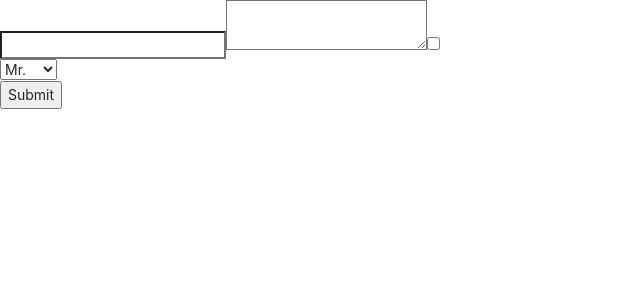
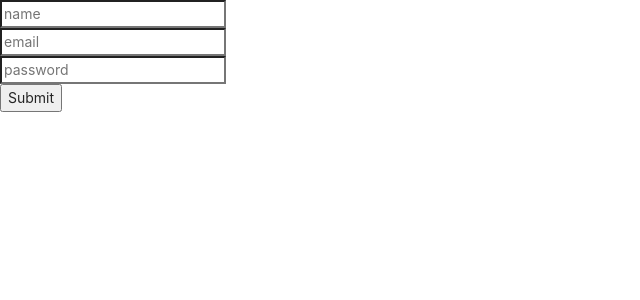
Before and after one commit to hmchana/Validation-form, a React (Create React App) app: page / in a window 1280 px wide. Shown: the top 300 px of the page, without its empty margins (0-640 px from the left). Built offline with nearby package versions, Linux system fonts and the light colour scheme.

Commit message:
validation form

```diff
--- a/src/App.js
+++ b/src/App.js
@@ -1,10 +1,10 @@
 import React from 'react';
-import Form from './components/Form';
+import ValidationForm from './components/ValidationForm';
 
 const App = () => {
   return (
     <div>
-      <Form />
+      <ValidationForm />
     </div>
   );
 };
--- a/src/components/Form.js
+++ /dev/null
@@ -1,54 +0,0 @@
-import React, { useState } from 'react';
-
-const Form = () => {
-  const [form, setForm] = useState({
-    name: '',
-    favoritePet: '',
-    rememberMe: false,
-    title: ''
-  });
-
-  const handleChange = (e) => {
-    const { name, value, checked } = e.target;
-    setForm({
-      ...form,
-      [name]: rememberMe ? checked : value
-    });
-  };
-
-  const handleSubmit = (e) => {
-    console.log(form);
-  };
-  const { name, favoritePet, rememberMe, title } = form;
-  return (
-    <div>
-      <input name='name' value={name} type='text' onChange={handleChange} />
-      <textarea
-        name='favoritePet'
-        value={favoritePet}
-        type='text'
-        onChange={handleChange}
-      />
-      <input
-        name='rememberMe'
-        type='checkbox'
-        checked={rememberMe}
-        onChange={handleChange}
-      />
-      <div>
-        <select name='title' value={title} onChange={handleChange}>
-          <option>Mr.</option>
-          <option>Miss.</option>
-          <option>Ms.</option>
-          <option>Mrs.</option>
-        </select>
-      </div>
-      <button type='submit' onClick={handleSubmit}>
-        {' '}
-        Submit{' '}
-      </button>
-    </div>
-  );
-};
-
-export default Form;
--- /dev/null
+++ b/src/components/ValidationForm.js
@@ -0,0 +1,101 @@
+import React, { useState } from 'react';
+
+const initStateForm = {
+  name: '',
+  email: '',
+  password: ''
+};
+
+const initStateErrors = {
+  nameError: '',
+  emailError: '',
+  passwordError: ''
+};
+
+const ValidationForm = () => {
+  const [form, setForm] = useState(initStateForm);
+
+  const [errors, setErrors] = useState(initStateErrors);
+
+  const handleChange = (e) => {
+    const { name, value } = e.target;
+    setForm({
+      ...form,
+      [name]: value
+    });
+  };
+
+  const validate = () => {
+    let nameError = '';
+    let emailError = '';
+    if (!form.name) {
+      nameError = 'name cannot be blank';
+    }
+
+    if (!form.email.includes('@')) {
+      emailError = 'invalid email';
+    }
+
+    if (emailError || nameError) {
+      setErrors({
+        emailError,
+        nameError
+      });
+      return false;
+    }
+    return true;
+  };
+
+  const handleSubmit = (e) => {
+    const isValid = validate();
+    if (isValid) {
+      console.log(form);
+      //clear form
+      setErrors(initStateErrors);
+    }
+  };
+  const { name, email, password } = form;
+  const { nameError, emailError, passwordError } = errors;
+  return (
+    <div>
+      <div>
+        <input
+          placeholder='name'
+          name='name'
+          value={name}
+          type='text'
+          onChange={handleChange}
+        />
+        <div style={{ color: 'red', fontSize: '12px' }}>{nameError}</div>
+      </div>
+
+      <div>
+        <input
+          placeholder='email'
+          name='email'
+          value={email}
+          type='text'
+          onChange={handleChange}
+        />
+        <div style={{ color: 'red', fontSize: '12px' }}>{emailError}</div>
+      </div>
+
+      <div>
+        <input
+          placeholder='password'
+          name='password'
+          value={password}
+          type='password'
+          onChange={handleChange}
+        />
+        <div style={{ color: 'red', fontSize: '12px' }}>{passwordError}</div>
+      </div>
+
+      <button type='submit' onClick={handleSubmit}>
+        Submit
+      </button>
+    </div>
+  );
+};
+
+export default ValidationForm;
```
